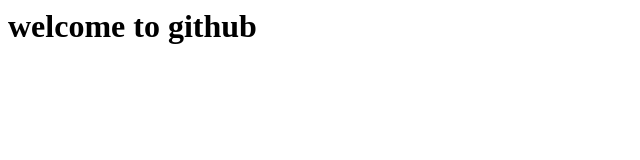
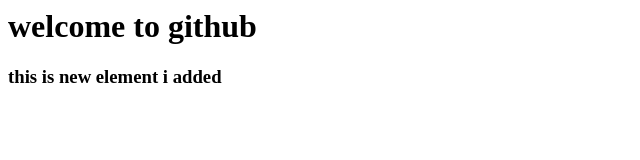
Before and after one commit to vijaylaphp15-droid/demo-repo, a plain HTML site: page index.html in a window 1280 px wide. Shown: the whole page, without its empty margins (0-640 px from the left). Drawn offline with Linux system fonts and the light colour scheme.

Commit message:
this is modified version

```diff
--- a/index.html
+++ b/index.html
@@ -1,3 +1,4 @@
 
 
 <h1> welcome to github</h1>
+<h3>this is new element i added</h3>
```
